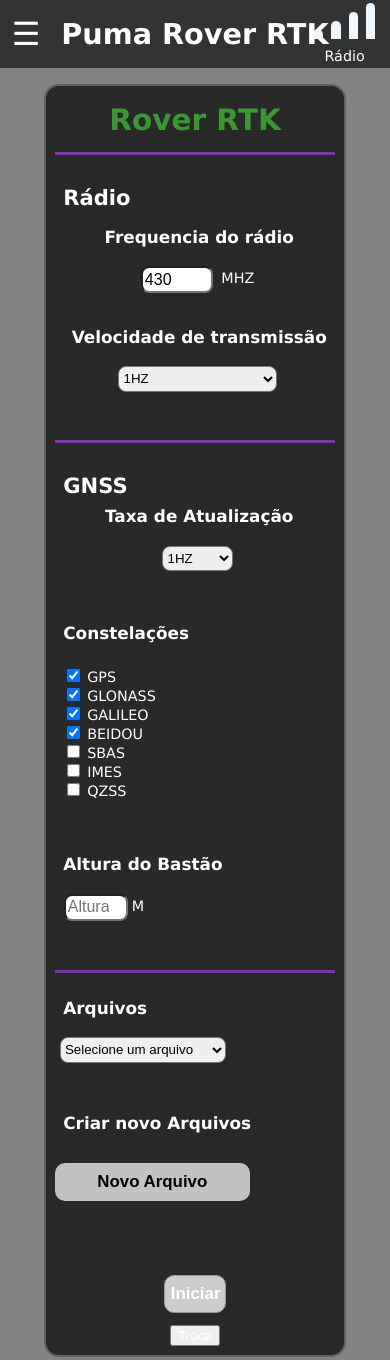
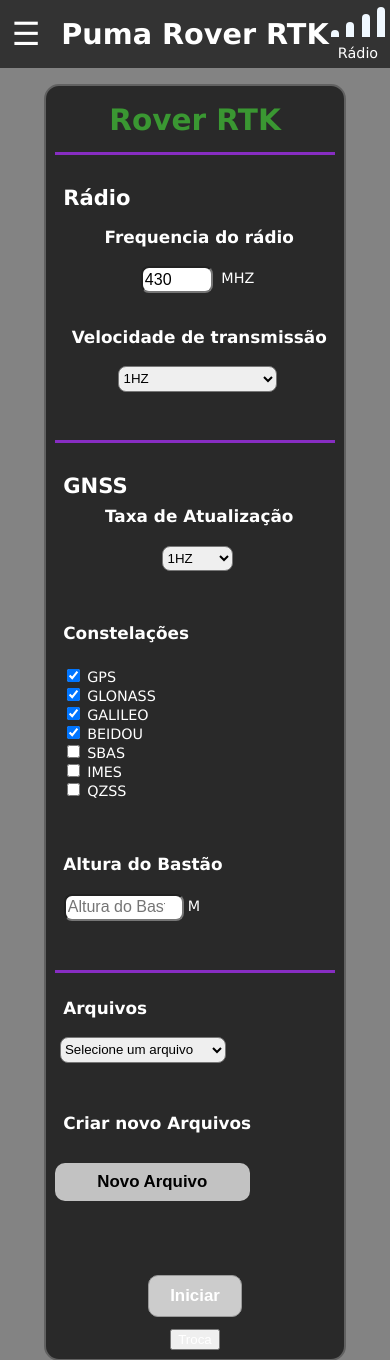
Before and after one commit to Agro3D/masterPumaRover, a plain HTML site: page pages/index.html in a window 390 px wide. Shown: the top 1360 px of the page. Drawn offline with Linux system fonts and the light colour scheme; no server answers.

Commit message:
Ajustes gerais de design para mobile

```diff
--- a/pages/styles/indexConfig.css
+++ b/pages/styles/indexConfig.css
@@ -79,6 +79,7 @@
     width: 60%;
     height: 2.5vh;
     border-radius: 8px;
+    color: black;
 }
 
 .inputText{
@@ -100,6 +101,7 @@
     font-size: 2vh;
     margin: 1.5vh 0;
     border: 0;
+    color: black;
 }
 
 #botaoNovoArquivo:hover{
@@ -175,6 +177,16 @@
     display: none;
 }
 
+
+/*
+320px — 480px: Mobile devices
+481px — 768px: iPads, Tablets
+769px — 1024px: Small screens, laptops
+1025px — 1200px: Desktops, large screens
+1201px and more —  Extra large screens, TV
+ */
+
+
 @media screen and (max-width: 1024px) {
     #botaoNovoArquivo{
         width: 30vw;
@@ -205,10 +217,25 @@
 
 
 }
-/*
-320px — 480px: Mobile devices
-481px — 768px: iPads, Tablets
-769px — 1024px: Small screens, laptops
-1025px — 1200px: Desktops, large screens
-1201px and more —  Extra large screens, TV
- */
+
+
+ @media (max-width: 480px) {
+
+    .inputText{
+        width: 50%;
+    }
+
+    #botaoNovaConfig{
+        width: 24vw;
+        height: 5vh;
+    }
+
+ }
+
+
+ @media (max-width: 768px) {
+
+    .inputText{
+        width: 40%;
+    }
+ }
--- a/pages/styles/sinalRadio.css
+++ b/pages/styles/sinalRadio.css
@@ -1,8 +1,8 @@
 #sinalRadio{
-    width: calc(0.9 * 8vh);
-    height: calc(0.9 * 8vh);
+    width: calc(0.8 * 8vh);
+    height: calc(0.8 * 8vh);
     position: absolute;
-    right: 15px;
+    right: 5px;
     display: flex;
     flex-direction: column;
     justify-content: space-between;
```
Also changed, not shown: 3 other files.
